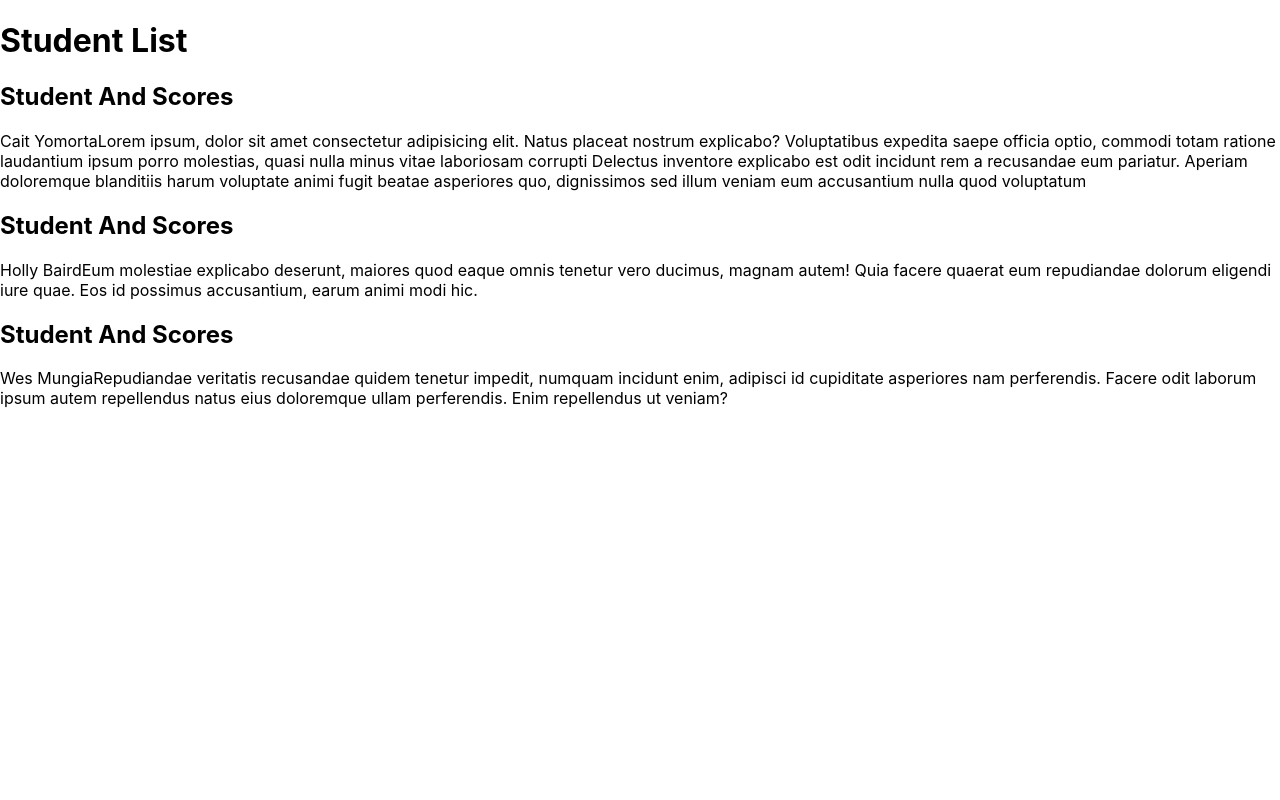
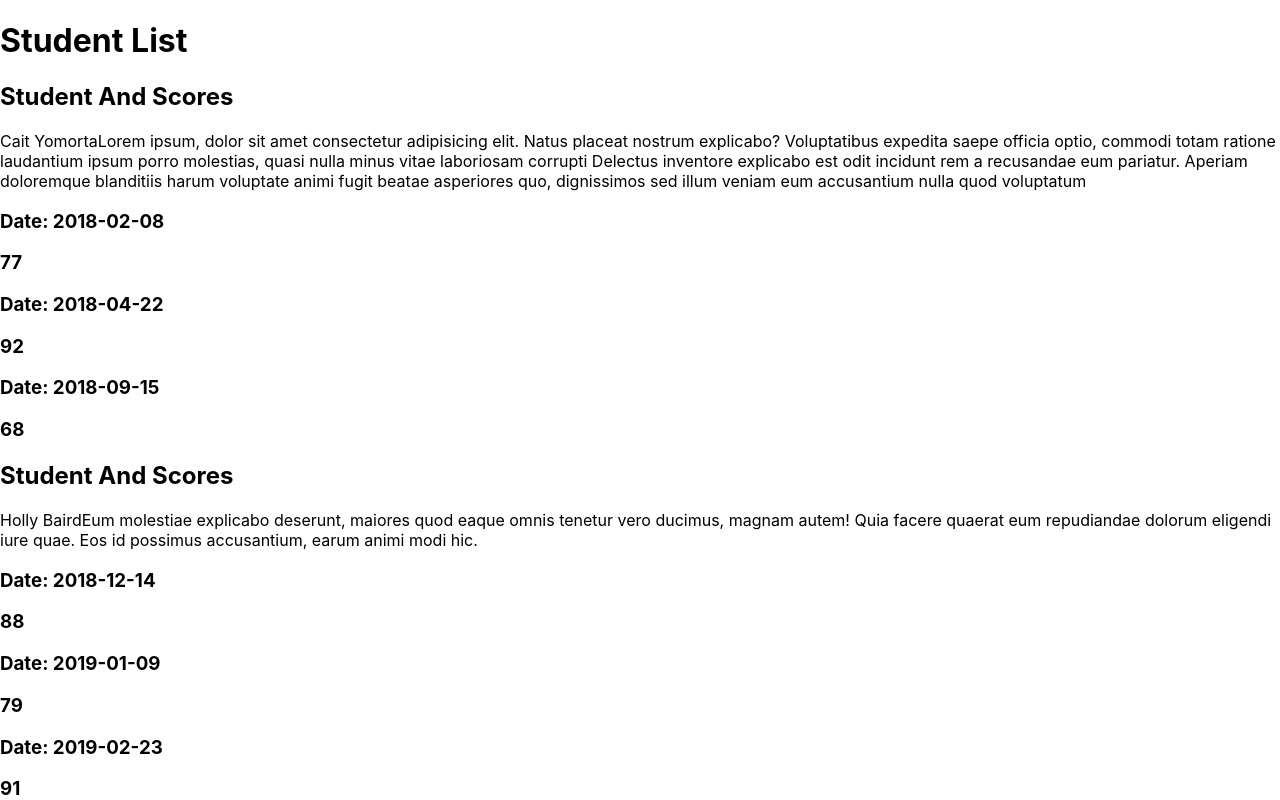
Before and after one commit to Savienne/students-lab, a React (Create React App) app: page / in a window 1280 px wide. Shown: the top 800 px of the page. Built offline with nearby package versions, Linux system fonts and the light colour scheme.

Commit message:
finish lab

```diff
--- /dev/null
+++ b/src/Score/Score.jsx
@@ -0,0 +1,12 @@
+const Score = ({score}) => {
+    return (
+  <div>
+  <h3>Date: {score.date}</h3>
+  <h3> {score.score}</h3>
+
+  </div>
+
+    )
+}
+
+export default Score;
--- a/src/Student.jsx
+++ b/src/Student.jsx
@@ -1,3 +1,5 @@
+import Score from "./Score/Score";
+
 const Student = (props) => {
     return (
         <>
@@ -5,6 +7,10 @@ const Student = (props) => {
             <h2>Student And Scores</h2>
         {props.student.name}
         {props.student.bio}
+        {props.student.scores.map(score =>
+        <Score score = {score} />
+
+            )}
      </div>
         </>
     )
```
